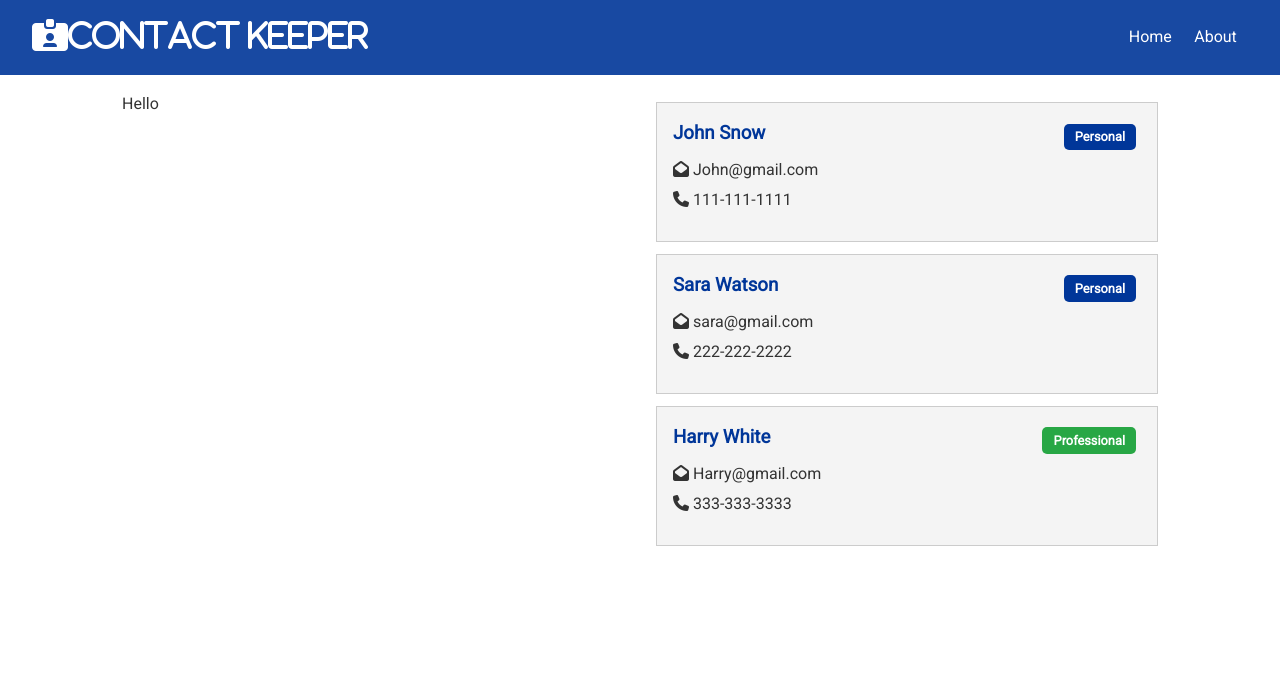
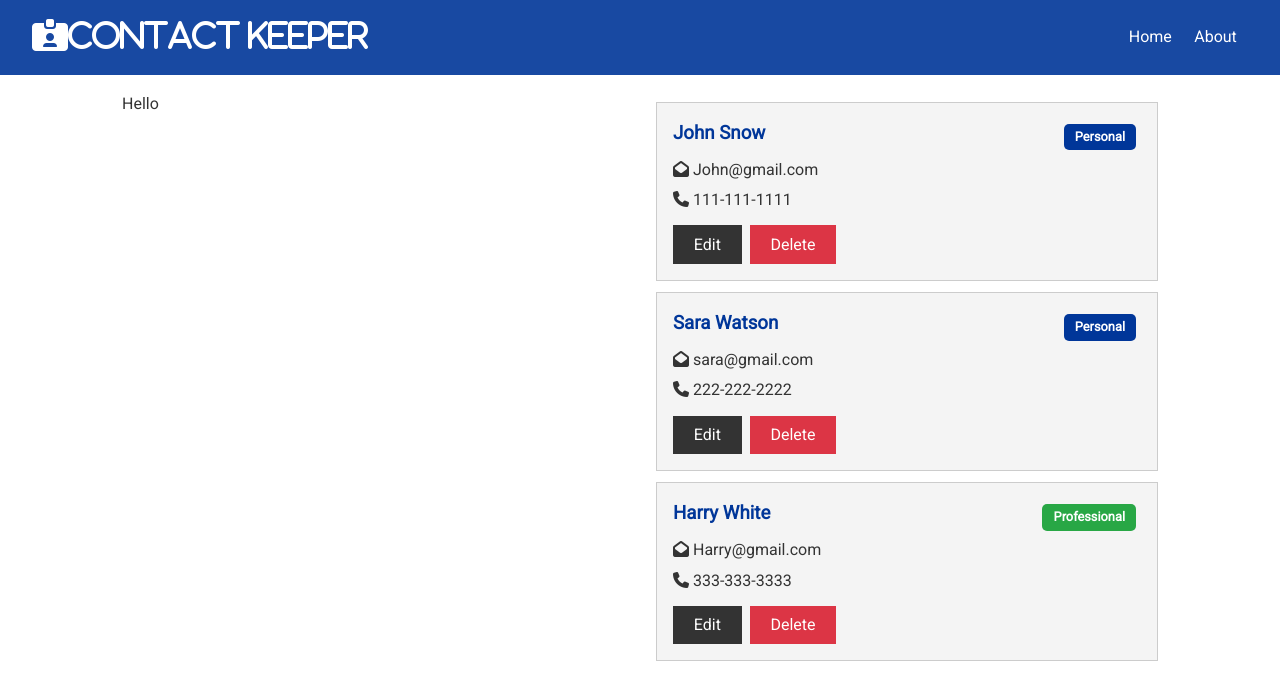
Before and after one commit to jim9112/Contact-Keeper, a React (Create React App) app in the folder client/: page / in a window 1280 px wide. Shown: the top 700 px of the page. Built offline with nearby package versions, Linux system fonts and the light colour scheme.

Commit message:
add buttons to contact cards

```diff
--- a/client/src/components/Contacts/ContactItem.js
+++ b/client/src/components/Contacts/ContactItem.js
@@ -1,4 +1,5 @@
 import React from 'react';
+import PropTypes from 'prop-types';
 
 const ContactItem = ({ contact }) => {
     const { id, name, email, phone, type } = contact;
@@ -19,8 +20,16 @@
                     <i className="fas fa-phone"></i> {phone}
                 </li>)}
             </ul>
+            <p>
+                <button className="btn btn-dark small">Edit</button>
+                <button className="btn btn-danger small">Delete</button>
+            </p>
         </div>
     )
 }
 
+ContactItem.propTypes = {
+    contact: PropTypes.object.isRequired
+}
+
 export default ContactItem
```
